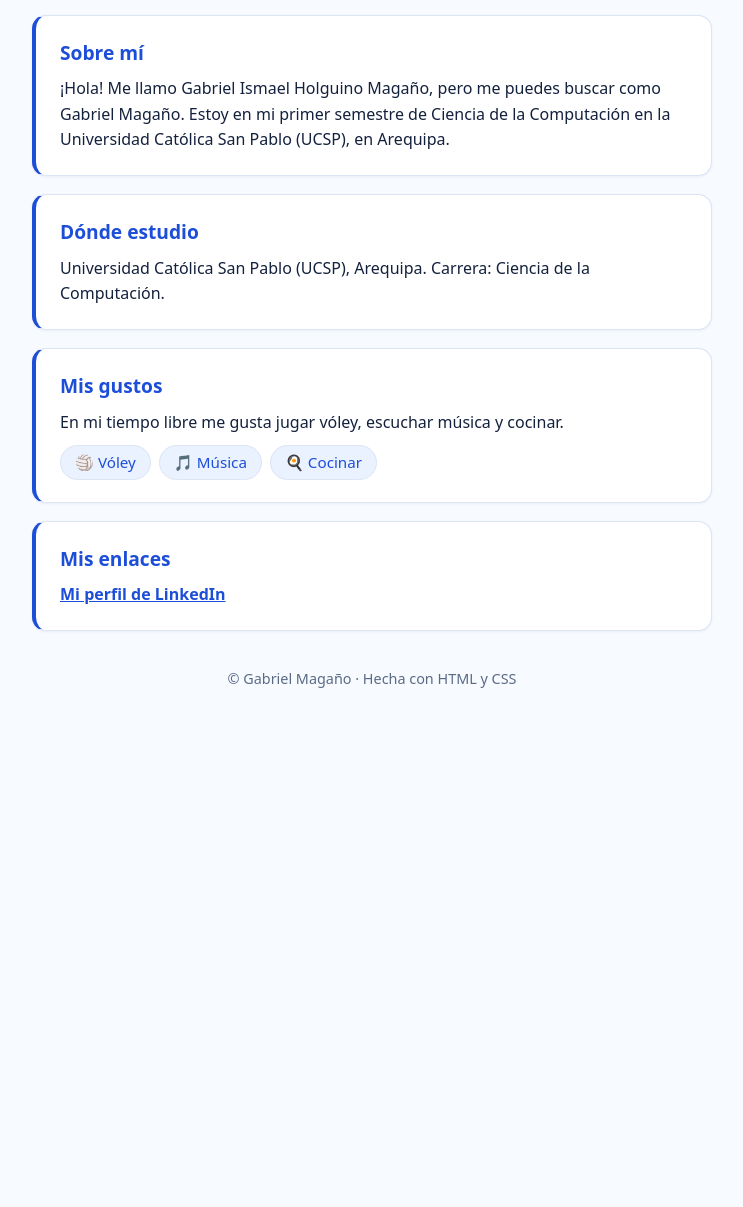
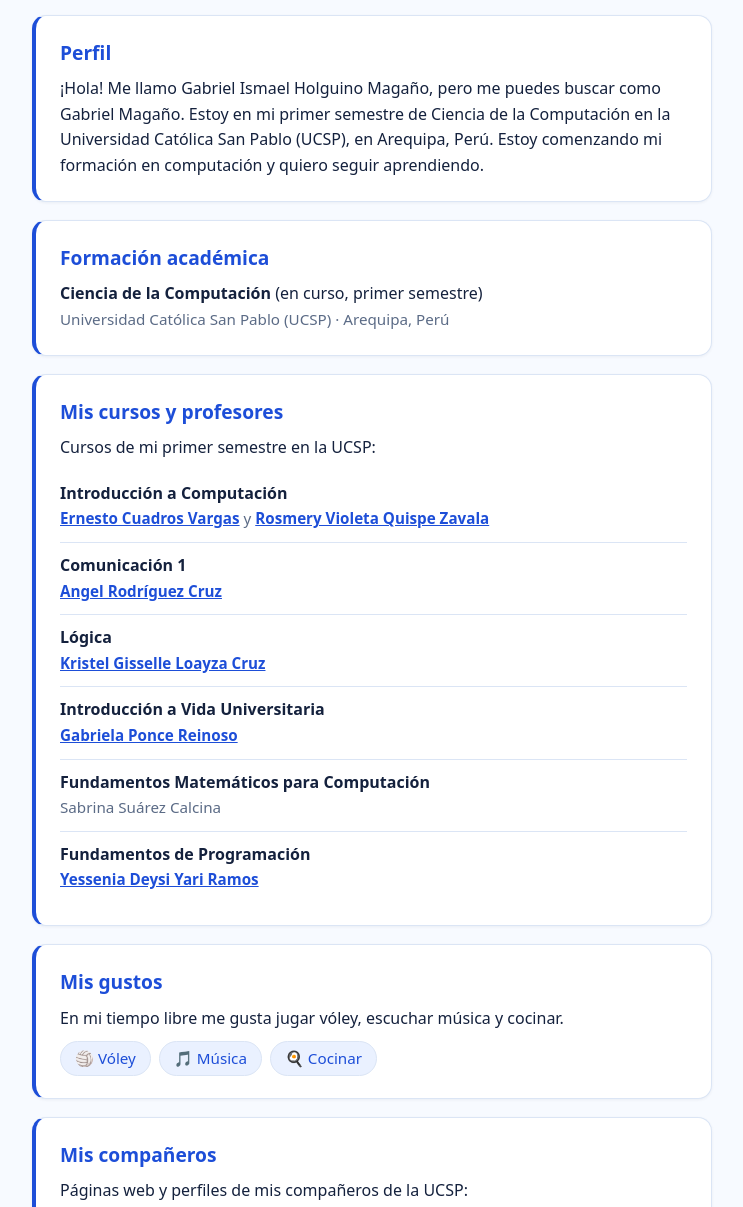
Before and after one commit to holguinogabriel-bot/gabrielholguino, a plain HTML site: page index.html in a window 1280 px wide. Shown: the part 401-1608 px from the top of the page, without its empty margins (268-1011 px from the left). Before the commit the page ends 1155 px from the top, so only its background shows below. Drawn offline with Linux system fonts and the light colour scheme.

Commit message:
Add files via upload

```diff
--- a/index.html
+++ b/index.html
@@ -55,6 +55,10 @@ p { margin: 0; }
   font-size: 0.95rem;
 }
 a { color: var(--accent); font-weight: 600; }
+ul.cursos { list-style: none; padding: 0; margin: 10px 0 0; }
+ul.cursos li { padding: 10px 0; border-top: 1px solid var(--border); }
+ul.cursos li:first-child { border-top: none; }
+.prof { color: var(--muted); font-size: 0.95rem; }
 footer { text-align: center; color: var(--muted); font-size: 0.9rem; margin-top: 36px; }
 </style>
 </head>
@@ -67,13 +71,26 @@ footer { text-align: center; color: var(--muted); font-size: 0.9rem; margin-top:
   </header>
 
   <section>
-    <h2>Sobre mí</h2>
-    <p>¡Hola! Me llamo Gabriel Ismael Holguino Magaño, pero me puedes buscar como Gabriel Magaño. Estoy en mi primer semestre de Ciencia de la Computación en la Universidad Católica San Pablo (UCSP), en Arequipa.</p>
+    <h2>Perfil</h2>
+    <p>¡Hola! Me llamo Gabriel Ismael Holguino Magaño, pero me puedes buscar como Gabriel Magaño. Estoy en mi primer semestre de Ciencia de la Computación en la Universidad Católica San Pablo (UCSP), en Arequipa, Perú. Estoy comenzando mi formación en computación y quiero seguir aprendiendo.</p>
   </section>
 
   <section>
-    <h2>Dónde estudio</h2>
-    <p>Universidad Católica San Pablo (UCSP), Arequipa. Carrera: Ciencia de la Computación.</p>
+    <h2>Formación académica</h2>
+    <p><strong>Ciencia de la Computación</strong> (en curso, primer semestre)<br><span class="prof">Universidad Católica San Pablo (UCSP) · Arequipa, Perú</span></p>
+  </section>
+
+  <section>
+    <h2>Mis cursos y profesores</h2>
+    <p>Cursos de mi primer semestre en la UCSP:</p>
+    <ul class="cursos">
+      <li><strong>Introducción a Computación</strong><br><span class="prof"><a href="https://www.linkedin.com/in/ecuadrosv/" target="_blank" rel="noopener">Ernesto Cuadros Vargas</a> y <a href="https://www.linkedin.com/in/rosmery-violeta-quispe-zavala-58374638/" target="_blank" rel="noopener">Rosmery Violeta Quispe Zavala</a></span></li>
+      <li><strong>Comunicación 1</strong><br><span class="prof"><a href="https://www.linkedin.com/in/angel-rodriguez-cruz-58b78b85/" target="_blank" rel="noopener">Angel Rodríguez Cruz</a></span></li>
+      <li><strong>Lógica</strong><br><span class="prof"><a href="https://www.linkedin.com/in/kristel-gisselle-loayza-cruz-abb3b039b/" target="_blank" rel="noopener">Kristel Gisselle Loayza Cruz</a></span></li>
+      <li><strong>Introducción a Vida Universitaria</strong><br><span class="prof"><a href="https://www.linkedin.com/in/gabriela-ponce-145b06149/" target="_blank" rel="noopener">Gabriela Ponce Reinoso</a></span></li>
+      <li><strong>Fundamentos Matemáticos para Computación</strong><br><span class="prof">Sabrina Suárez Calcina</span></li>
+      <li><strong>Fundamentos de Programación</strong><br><span class="prof"><a href="https://www.linkedin.com/in/yessenia-yari-b4778139/" target="_blank" rel="noopener">Yessenia Deysi Yari Ramos</a></span></li>
+    </ul>
   </section>
 
   <section>
@@ -87,6 +104,16 @@ footer { text-align: center; color: var(--muted); font-size: 0.9rem; margin-top:
   </section>
 
   <section>
+    <h2>Mis compañeros</h2>
+    <p>Páginas web y perfiles de mis compañeros de la UCSP:</p>
+    <ul class="cursos">
+      <li><a href="https://cinthia-tech609.github.io/" target="_blank" rel="noopener">Cinthia Luz Mamani Chata</a><br><span class="prof">Página web</span></li>
+      <li><a href="https://biankahacha-ui.github.io/" target="_blank" rel="noopener">Bianka Camila Hacha Calienes</a><br><span class="prof">Página web</span></li>
+      <li><a href="https://www.linkedin.com/in/jorge-manuel-firata-quispe-40b648282/" target="_blank" rel="noopener">Jorge Manuel Firata Quispe</a><br><span class="prof">LinkedIn</span></li>
+    </ul>
+  </section>
+
+  <section>
     <h2>Mis enlaces</h2>
     <p><a href="https://www.linkedin.com/in/gabriel-ismael-h-633830451/" target="_blank" rel="noopener">Mi perfil de LinkedIn</a></p>
   </section>
```
